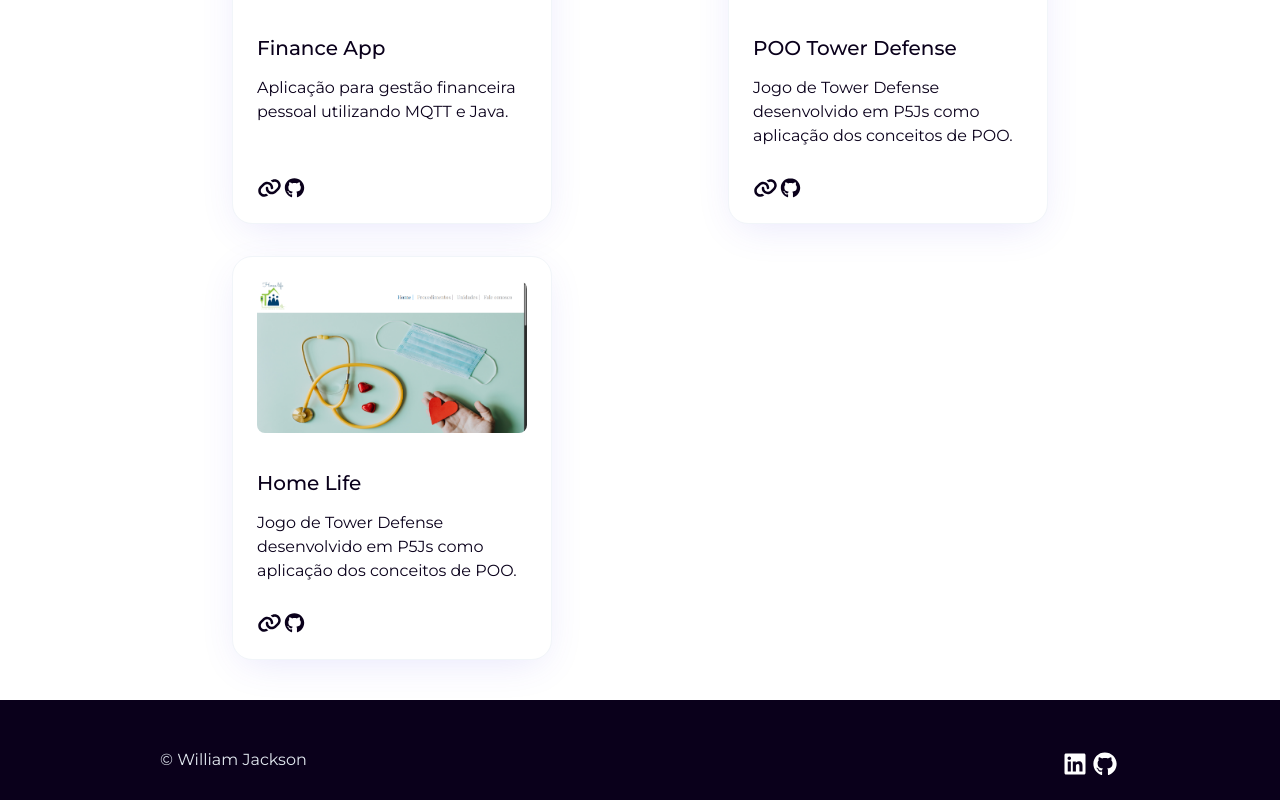
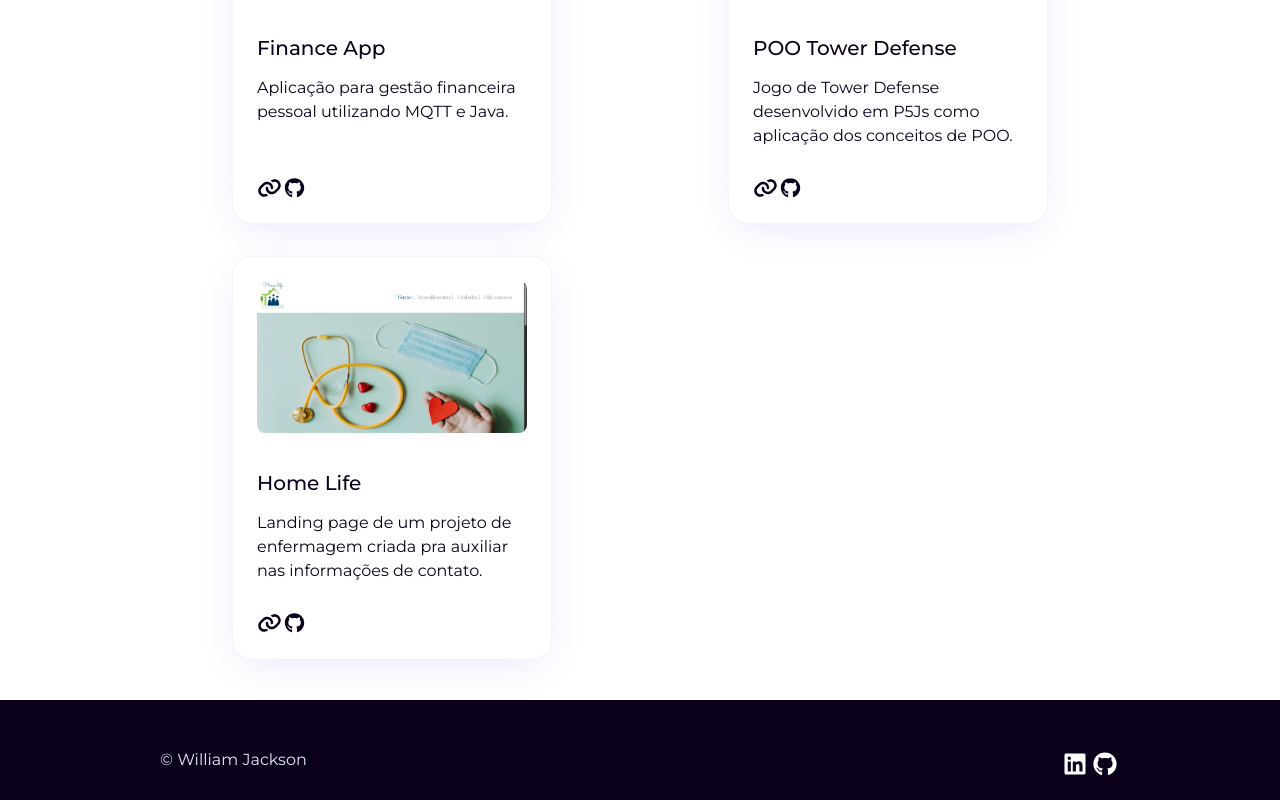
Before and after one commit to Will-Jacks/portifolio, a React (Vite) app: page / in a window 1280 px wide. Shown: the part 1225-2025 px from the top of the page. Built offline with nearby package versions, Linux system fonts and the light colour scheme.

Commit message:
fixing URL and css

```diff
--- a/src/sections/Hero.css
+++ b/src/sections/Hero.css
@@ -39,3 +39,9 @@
     border-radius: 50%;
     object-fit: cover;
 }
+
+@media (max-width: 768px) {
+    .hero-section {
+        margin-top: 50%;
+    }
+}
--- a/src/sections/Projects.jsx
+++ b/src/sections/Projects.jsx
@@ -8,7 +8,7 @@ const Projects = () => {
             title: "Finance App",
             description: "Aplicação para gestão financeira pessoal utilizando MQTT e Java.",
             image: "/finance-app-preview.png",
-            deployLink: "https://finance-wiliv.netlify.app/",
+            deployLink: "https://financehelper-app.netlify.app/",
             repoLink: "https://github.com/Will-Jacks/frontend-finance-app.git"
         },
         {
@@ -20,7 +20,7 @@ const Projects = () => {
         },
         {
             title: "Home Life",
-            description: "Jogo de Tower Defense desenvolvido em P5Js como aplicação dos conceitos de POO.",
+            description: "Landing page de um projeto de enfermagem criada pra auxiliar nas informações de contato.",
             image: "/home-life-preview.png",
             deployLink: "https://home-life-app.netlify.app/tabs/index.html",
             repoLink: "https://github.com/Will-Jacks/home_life"
```
